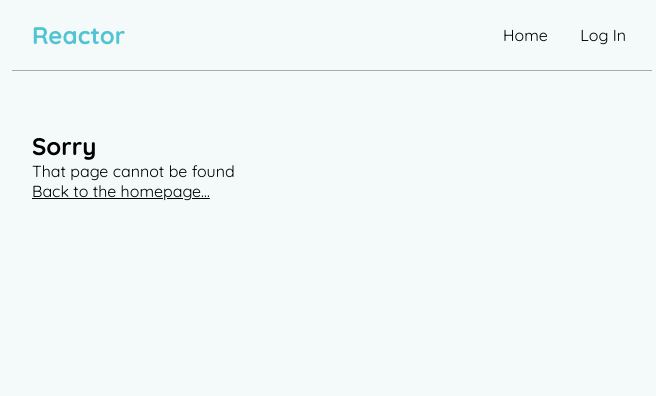
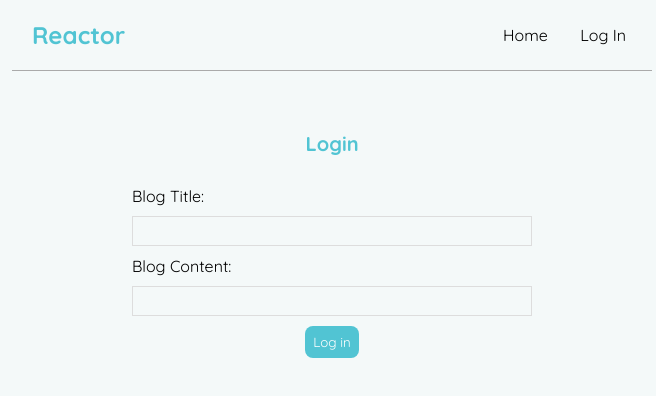
Before and after one commit to louiskwt/lt-blog, a React (Create React App) app: page /login in a window 1280 px wide. Shown: the top 396 px of the page, without its empty margins (308-964 px from the left). Built offline with nearby package versions, Linux system fonts and the light colour scheme.

Commit message:
built login form

```diff
--- a/src/App.js
+++ b/src/App.js
@@ -6,6 +6,7 @@ import BlogDetails from './comps/BlogDetails';
 import { BrowserRouter as Router, Route, Switch } from 'react-router-dom';
 import NotFound from './comps/NotFound';
 import UserContext from './context/userContext';
+import Login from './comps/Login';
 
 function App() {
 	const [user, setUser] = useState(null);
@@ -18,6 +19,9 @@ function App() {
 						<Switch>
 							<Route exact path='/'>
 								<Home />
+							</Route>
+							<Route path='/login'>
+								<Login />
 							</Route>
 							<Route path='/create'>
 								<Create />
--- /dev/null
+++ b/src/comps/Login.js
@@ -0,0 +1,32 @@
+import React, { useState } from 'react';
+
+const Login = () => {
+	const [user, setUser] = useState(null);
+	const [password, setPassword] = useState(null);
+
+	return (
+		<div className='create'>
+			<h2>Login</h2>
+			<form>
+				<label>Blog Title:</label>
+				<input
+					type='text'
+					value={user}
+					onChange={(e) => setUser(e.target.value)}
+					required
+				/>
+				<label>Blog Content:</label>
+				<input
+					type='password'
+					value={password}
+					onChange={(e) => setPassword(e.target.value)}
+					required
+				/>
+
+				<button>Log in</button>
+			</form>
+		</div>
+	);
+};
+
+export default Login;
--- a/src/comps/Navbar.js
+++ b/src/comps/Navbar.js
@@ -13,7 +13,7 @@ const Navbar = () => {
 				{user ? (
 					<Link to='/create'>New Blog </Link>
 				) : (
-					<Link to='/create'>Log In </Link>
+					<Link to='/login'>Log In </Link>
 				)}
 			</div>
 		</nav>
```
